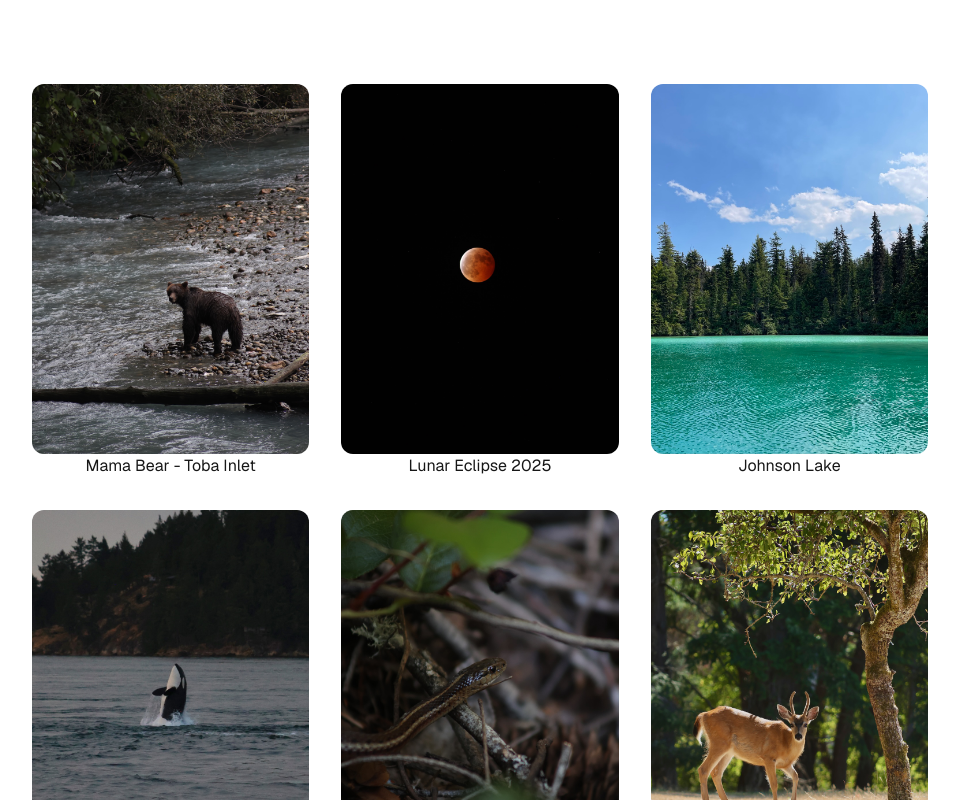
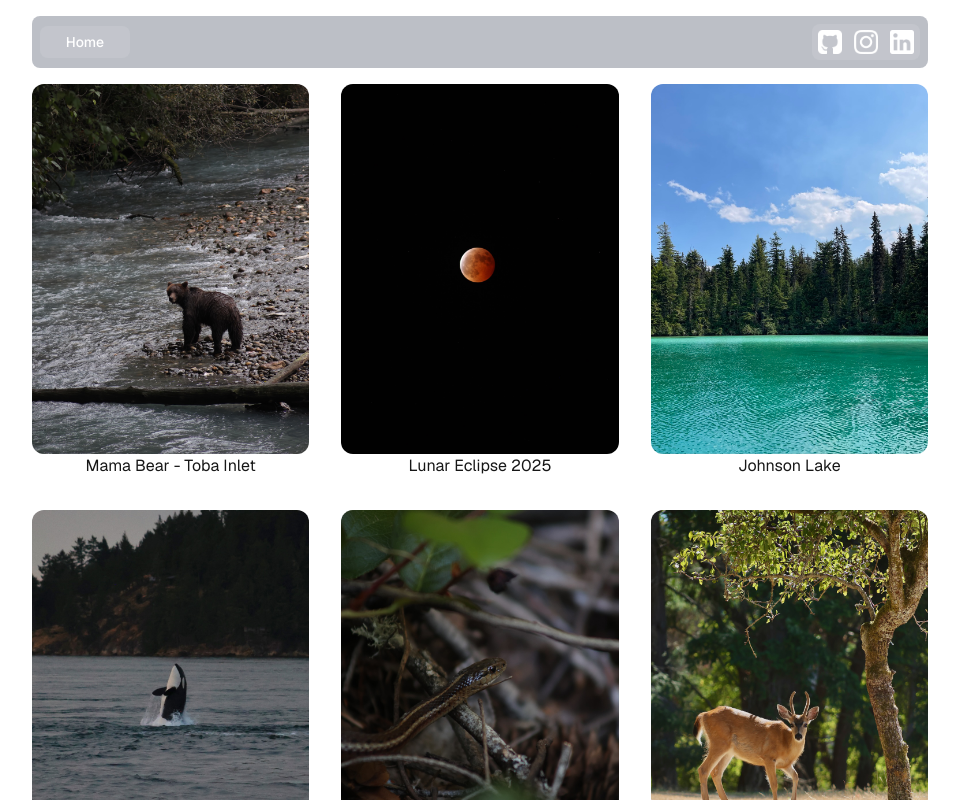
Before and after one commit to SW-418/simple-site, a Next.js app: page /photography in a window 1280 px wide. Shown: the top 800 px of the page, without its empty margins (160-1119 px from the left). Built offline with nearby package versions, Linux system fonts and the light colour scheme.

Commit message:
Light mode fix 🙃

```diff
--- a/src/app/components/navigation-bar.tsx
+++ b/src/app/components/navigation-bar.tsx
@@ -10,7 +10,7 @@ interface NavigationBarProps {
 
 export default function NavigationBar({ navigatedPage = "/", navigatedPageText = "Home" }: NavigationBarProps) {
     return (
-        <nav className="bg-white/5 backdrop-blur-sm rounded-lg mx-auto">
+        <nav className="bg-gray-500/45 dark:bg-white/5 backdrop-blur-sm rounded-lg mx-auto">
             <div className="flex items-center justify-between p-2 pl-2 pr-2">
             <Link
                 href={navigatedPage}
```
